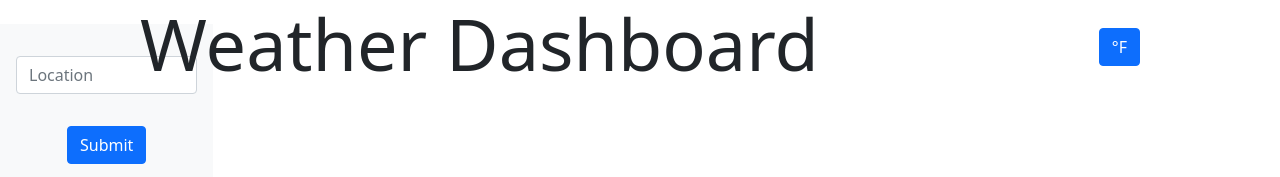
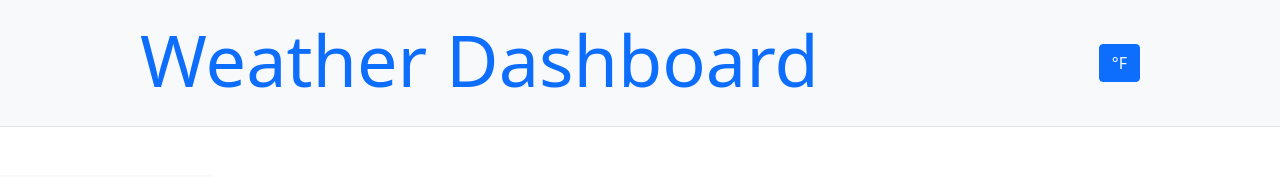
Before and after one commit to Johny49/weather-dash-react, a React (Create React App) app: page / in a window 1280 px wide. Shown: the top 177 px of the page. Built offline with nearby package versions, Linux system fonts and the light colour scheme.

Commit message:
updated styling to fix loc-sidebar clip

```diff
--- a/src/Components/Header/Header.js
+++ b/src/Components/Header/Header.js
@@ -3,7 +3,7 @@ import "bootstrap/dist/css/bootstrap.min.css";
 
 const Header = () => {
   return (
-    <header className="fixed-top d-flex align-items-center justify-content-around">
+    <header className="d-flex align-items-center justify-content-sm-around justify-content-around py-3 mb-4 border-bottom bg-light text-primary">
       <h2 className="display-2">Weather Dashboard</h2>
       <UnitsButton />
     </header>
```
